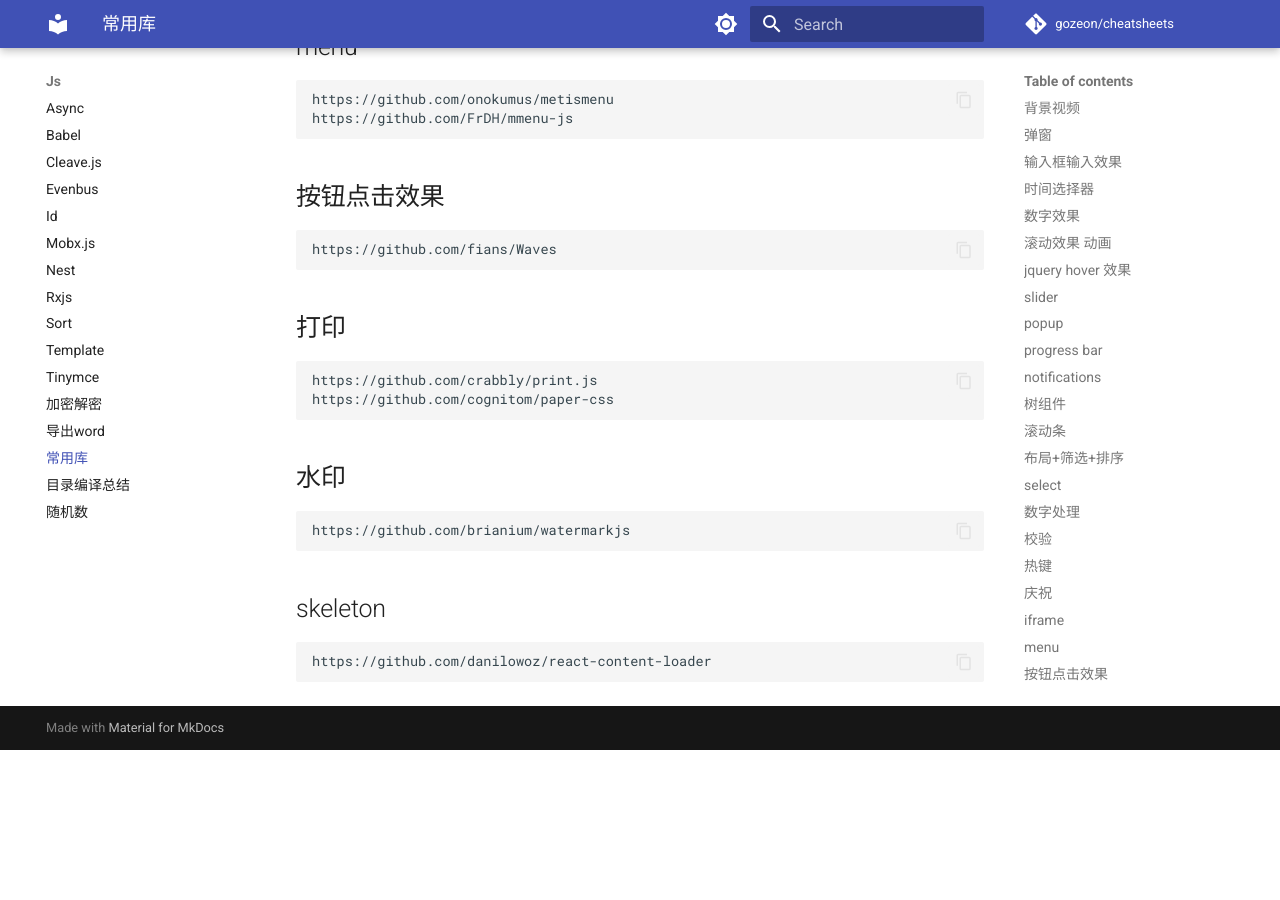
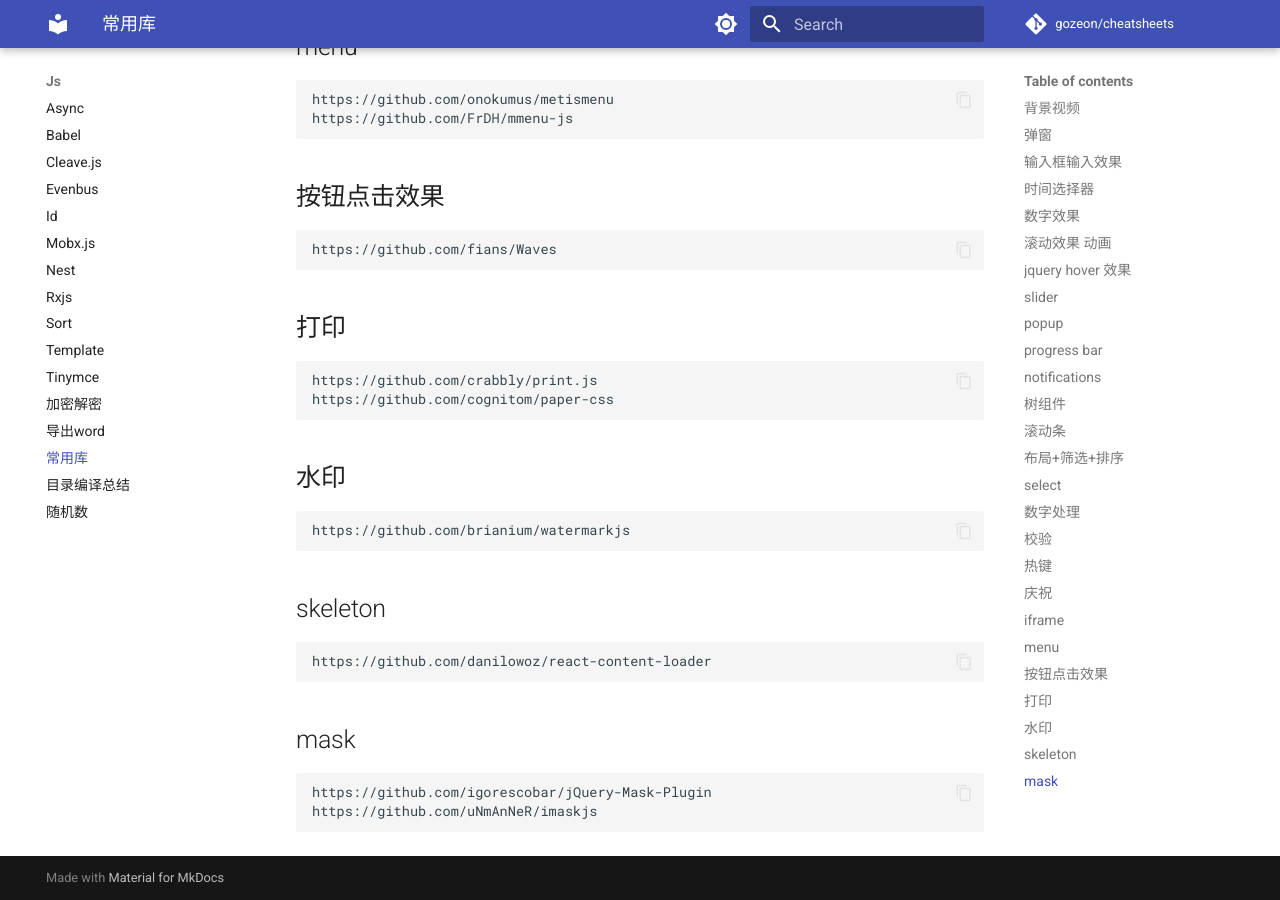
Before and after one commit to gozeon/cheatsheets, an MkDocs documentation site: the page built from docs/js/常用库.md, in a window 1280 px wide and 900 px high, scrolled down 3048 px. Built offline with MkDocs 1.6.1 and Material for MkDocs 9.7.7, drawn with Linux system fonts in a browser that asks for light colours; comment, search, counter and statistics services are not loaded; before the commit the page ends 3798 px from its top, so only the background shows below that.

Commit message:
Update 常用库.md

```diff
--- a/docs/js/常用库.md
+++ b/docs/js/常用库.md
@@ -107,3 +107,7 @@
 
 ## skeleton
     https://github.com/danilowoz/react-content-loader
+
+## mask
+    https://github.com/igorescobar/jQuery-Mask-Plugin
+    https://github.com/uNmAnNeR/imaskjs
```
